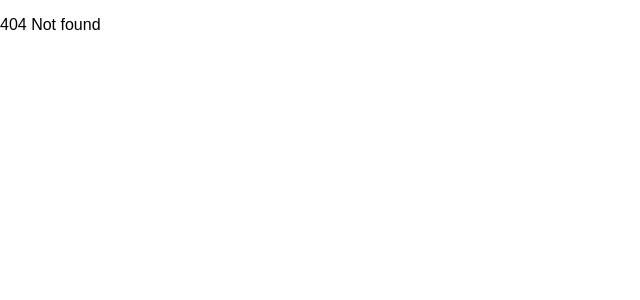
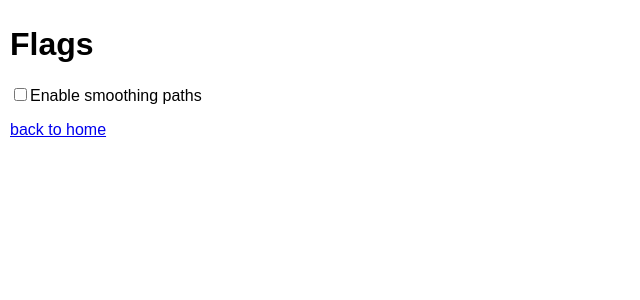
Before and after one commit to odiak/draw, a React app: page /flags in a window 1280 px wide. Before the commit this address had no page. Shown: the top 300 px of the page, without its empty margins (0-640 px from the left). Built offline with nearby package versions, Linux system fonts and the light colour scheme.

Commit message:
Add page to control experimental flags

```diff
--- a/src/components/App.tsx
+++ b/src/components/App.tsx
@@ -4,6 +4,7 @@ import { DrawingScreen } from './DrawingScreen'
 import { NotFound } from './NotFound'
 import { NewPicture } from './NewPicture'
 import { Pictures } from './Pictures'
+import { Flags } from './Flags'
 
 export function App() {
   return (
@@ -12,6 +13,7 @@ export function App() {
         <Switch>
           <Route exact path="/" component={NewPicture} />
           <Route path="/boards" component={Pictures} />
+          <Route path="/flags" component={Flags} />
           <Route path="/:pictureId([0-9a-f]{32})" component={DrawingScreen} />
           <Route component={NotFound} />
         </Switch>
--- /dev/null
+++ b/src/components/Flags.tsx
@@ -0,0 +1,43 @@
+import React, { FC, useState, useCallback } from 'react'
+import { ExperimentalSettingsService } from '../services/ExperimentalSettingsService'
+import styled from 'styled-components'
+import { Link } from 'react-router-dom'
+
+const Container = styled.div`
+  padding: 5px 10px;
+`
+
+export const Flags: FC<{}> = () => {
+  const settingsService = ExperimentalSettingsService.instantiate()
+  const [settings, setSettings] = useState(() => settingsService.experimentalSettings)
+
+  const setSettingsWithSave = useCallback(
+    (u: typeof settings) => {
+      const s = { ...settings, ...u }
+      setSettings(s)
+      settingsService.experimentalSettings = s
+    },
+    [settings, settingsService]
+  )
+
+  return (
+    <Container>
+      <h1>Flags</h1>
+      <div>
+        <label>
+          <input
+            type="checkbox"
+            checked={!!settings.smoothPaths}
+            onChange={(e) => {
+              setSettingsWithSave({ smoothPaths: e.target.checked })
+            }}
+          />
+          Enable smoothing paths
+        </label>
+      </div>
+      <p>
+        <Link to="/">back to home</Link>
+      </p>
+    </Container>
+  )
+}
--- /dev/null
+++ b/src/services/ExperimentalSettingsService.ts
@@ -0,0 +1,39 @@
+import { memo } from '../utils/memo'
+
+const drawingSettingsKey = 'KAKERU_EXPERIMENTAL_SETTINGS'
+
+type ExperimentalSettings = {
+  smoothPaths: boolean
+}
+
+export class ExperimentalSettingsService {
+  static readonly instantiate = memo(() => new ExperimentalSettingsService())
+
+  get experimentalSettings(): Partial<ExperimentalSettings> {
+    const s: Partial<ExperimentalSettings> = {}
+
+    let obj: { [key: string]: unknown }
+    try {
+      const jsonStr = localStorage.getItem(drawingSettingsKey)
+      if (jsonStr == null) return s
+      obj = JSON.parse(jsonStr)
+    } catch (e) {
+      return s
+    }
+
+    const { smoothPaths } = obj
+    if (typeof smoothPaths === 'boolean') {
+      s.smoothPaths = !!smoothPaths
+    }
+
+    return s
+  }
+
+  set experimentalSettings(settings: Partial<ExperimentalSettings>) {
+    try {
+      localStorage.setItem(drawingSettingsKey, JSON.stringify(settings))
+    } finally {
+      // nothing
+    }
+  }
+}
```
